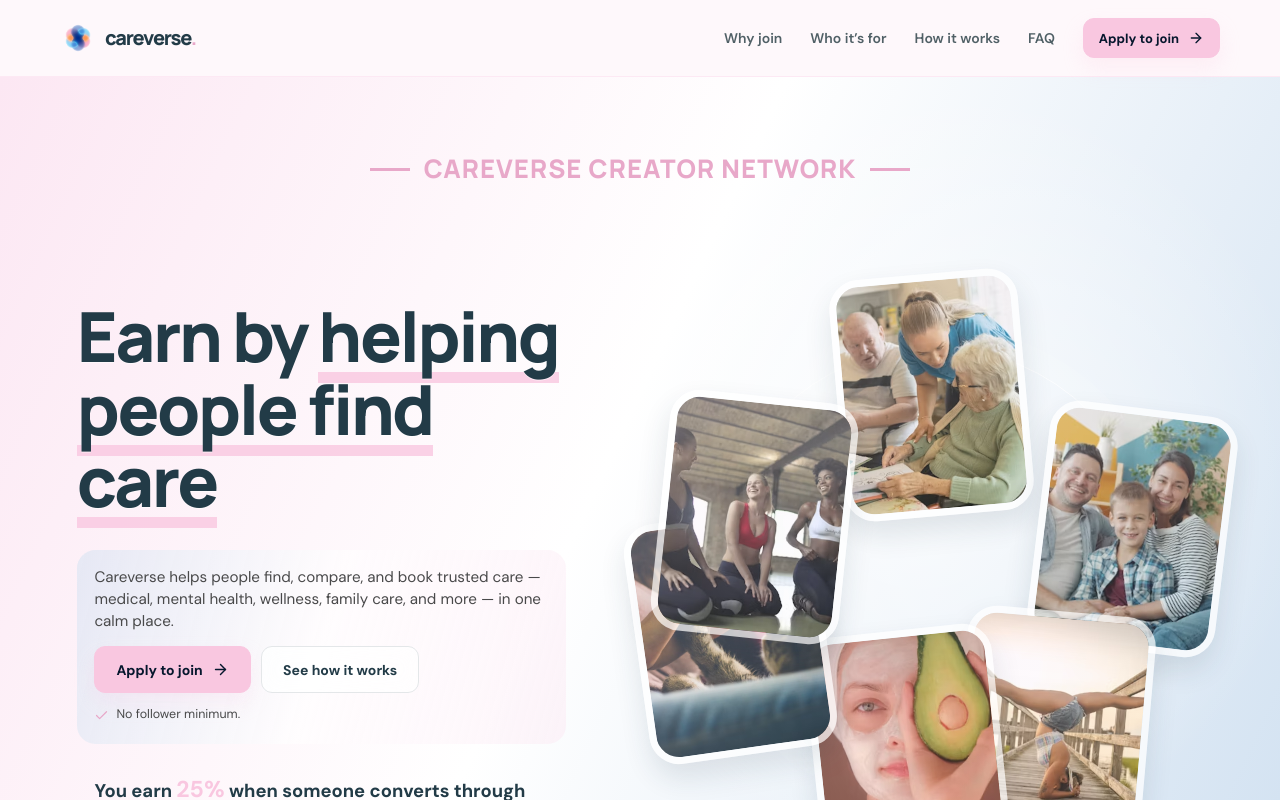
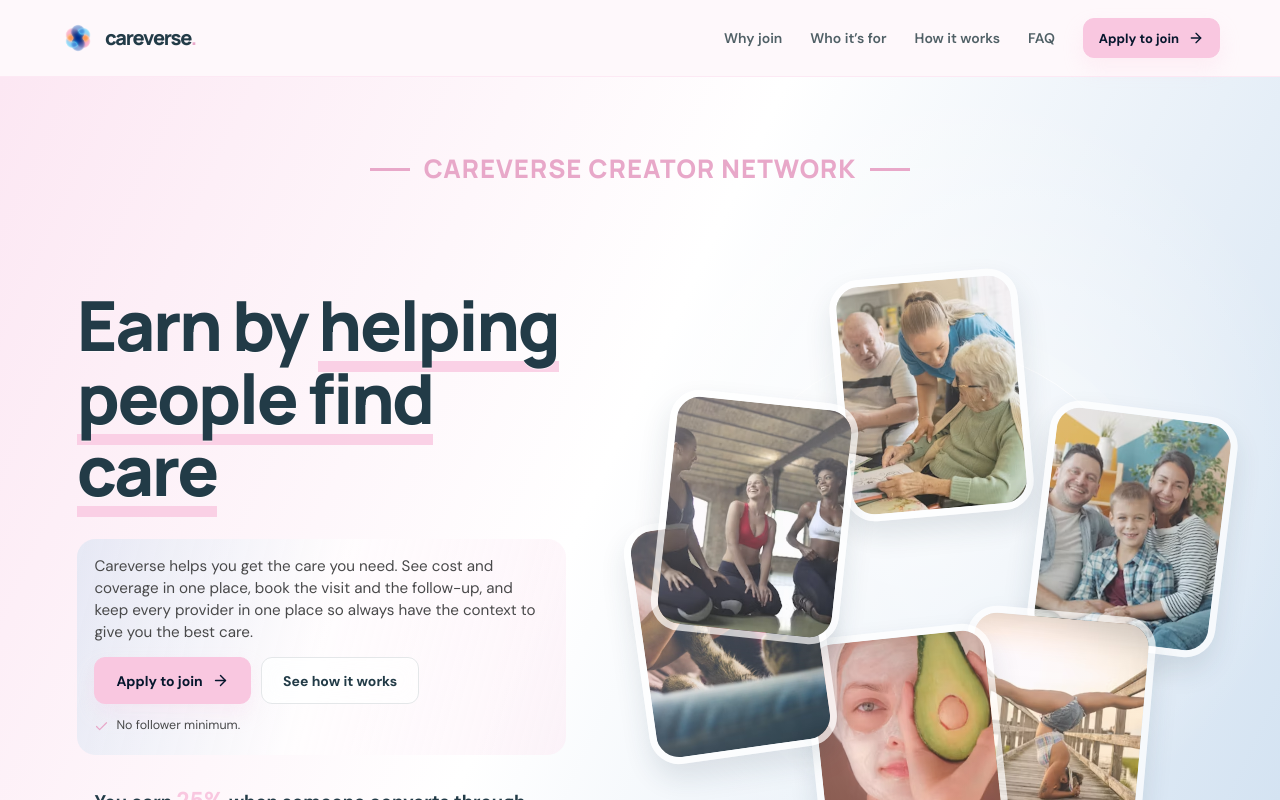
Before and after one commit to ethan5432/Careverse-Creator-Affiliate, a React (Vite) app: page / in a window 1280 px wide. Shown: the top 800 px of the page. Built offline with nearby package versions, Linux system fonts and the light colour scheme.

Commit message:
Update hero description

```diff
--- a/src/App.tsx
+++ b/src/App.tsx
@@ -69,7 +69,7 @@ function App() {
               <h1>Earn by <span className="mark">helping people find care</span></h1>
             </div>
             <div className="hero-bottom">
-              <p className="lede">Careverse helps people find, compare, and book trusted care — medical, mental health, wellness, family care, and more — in one calm place.</p>
+              <p className="lede">Careverse helps you get the care you need. See cost and coverage in one place, book the visit and the follow-up, and keep every provider in one place so always have the context to give you the best care.</p>
               <div className="hero-actions">
                 <a className="button" href="https://careverse-creator-application.vercel.app/">Apply to join <ArrowRight size={17} /></a>
                 <a className="button btn-ghost-light" href="#how">See how it works</a>
```
